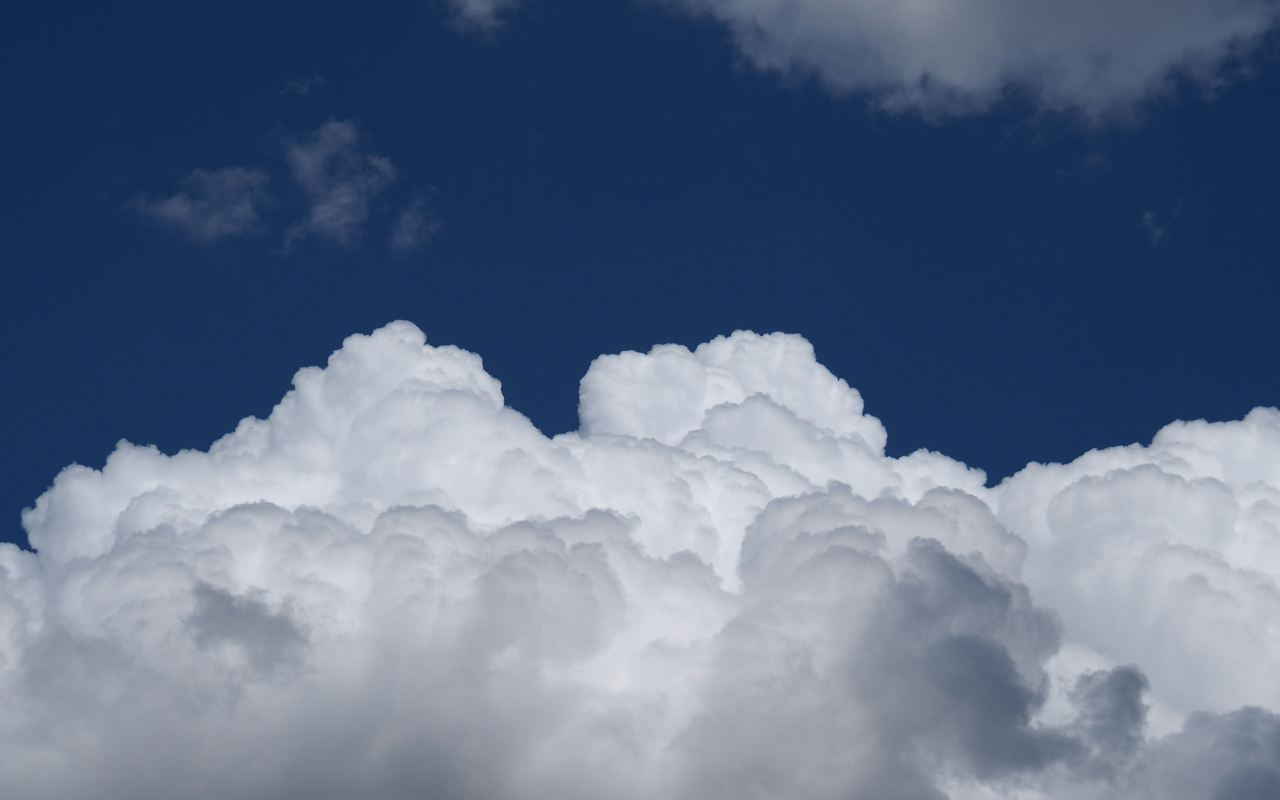
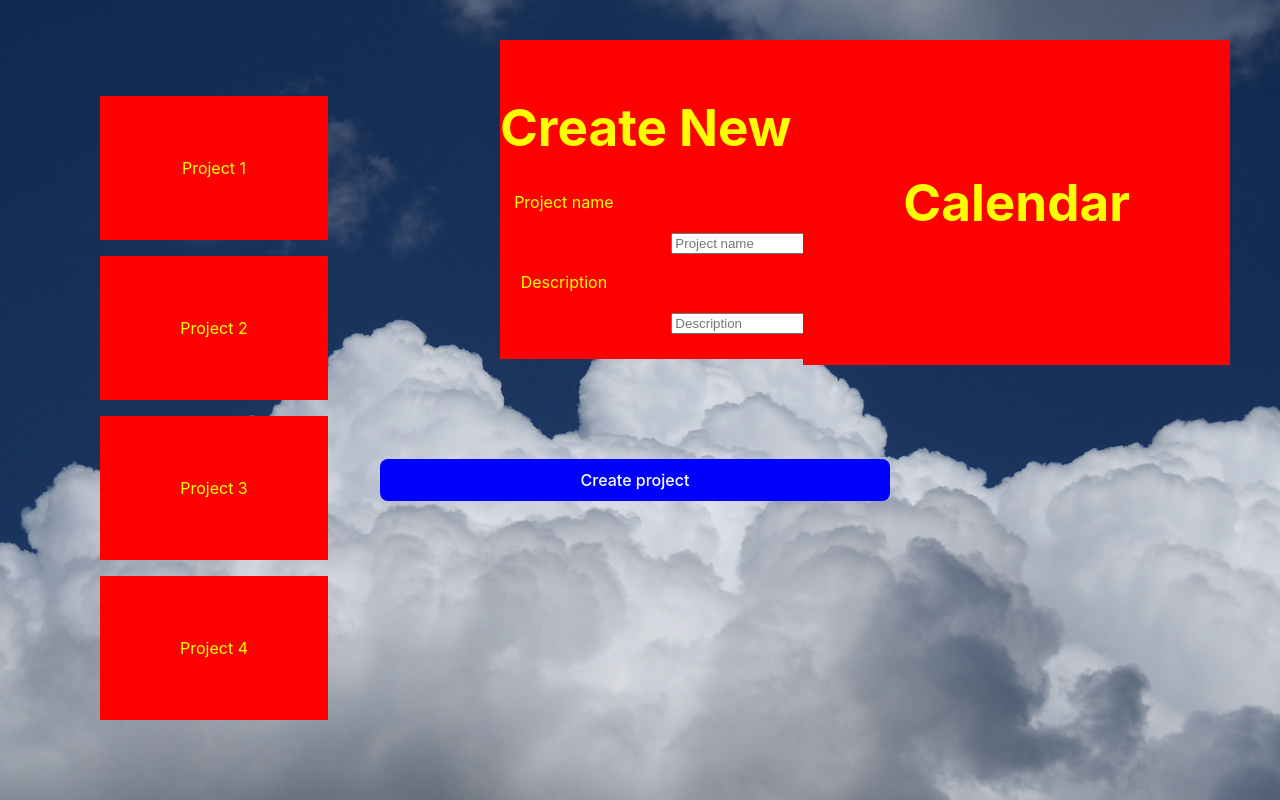
Before and after one commit to noahbomben/DataDynamos, a React (Vite) app in the folder remote-collaboration/: page /HomePage in a window 1280 px wide. Before the commit this address had no page. Built offline with nearby package versions, Linux system fonts and the light colour scheme.

Commit message:
Added homepage with general idea for the layout

```diff
--- a/remote-collaboration/src/components/App/App.jsx
+++ b/remote-collaboration/src/components/App/App.jsx
@@ -7,6 +7,7 @@ import {
 } from "react-router-dom"
 import LoginPage from "../LoginPage/LoginPage.jsx"
 import SignUpPage from "../SignUpPage/SignUpPage.jsx"
+import HomePage from "../HomePage/HomePage.jsx"
 
 function App() {
   return (
@@ -14,6 +15,7 @@ function App() {
       <Routes>
         <Route path="/" element={<LoginPage />} />
         <Route path="/SignUpPage" element={<SignUpPage />} />
+        <Route path="/HomePage" element={<HomePage />} />
       </Routes>
     </Router>
   )
--- /dev/null
+++ b/remote-collaboration/src/components/HomePage/HomePage.css
@@ -0,0 +1,41 @@
+.project-list {
+    position: absolute;
+    top: 80px;
+    left: 100px;
+    color: yellow;
+}
+.project-list ul {
+    background-color: red;
+    padding: 60px 80px;
+}
+
+.create-project {
+    padding: 25px 0px;
+    position: absolute;
+    top: 40px;
+    left: 500px;
+    color: yellow;
+    background-color: red;
+}
+.create-project p {
+    position: relative;
+    right: 200px;
+}
+
+.create {
+    position: relative;
+    padding: 10px 200px;
+    top: 80px;
+    right: 5px;
+    color: white;
+    background-color: blue;
+}
+
+.calendar {
+    position: absolute;
+    padding: 100px 100px;
+    top: 40px;
+    right: 50px;
+    color: yellow;
+    background-color: red;
+}
--- /dev/null
+++ b/remote-collaboration/src/components/HomePage/HomePage.jsx
@@ -0,0 +1,29 @@
+import React from "react";
+import './Homepage.css'
+
+function HomePage() {
+    return (
+        <>
+        <div className="project-list">
+            <ul>Project 1</ul>
+            <ul>Project 2</ul>
+            <ul>Project 3</ul>
+            <ul>Project 4</ul>
+        </div>
+        <div className="create-project">
+            <h1>Create New Project +</h1>
+            <p>Project name</p>
+            <input type="text" placeholder="Project name"/>
+            <p>Description</p>
+            <input type="text" placeholder="Description"/>
+        </div>
+            <button className="create" >Create project</button>
+        <div className="calendar">
+            <h1>Calendar</h1>
+        </div>
+        </>
+    )
+
+}
+
+export default HomePage
--- a/remote-collaboration/src/components/LoginPage/LoginPage.jsx
+++ b/remote-collaboration/src/components/LoginPage/LoginPage.jsx
@@ -20,6 +20,9 @@ function LoginPage() {
     const handleLogin = () => {
         console.log(email)
         console.log(password)
+        if (email != "" && password != "") {
+            navigate('/HomePage');
+        }
     }
 
     const switchToSignUp = () => {
```
